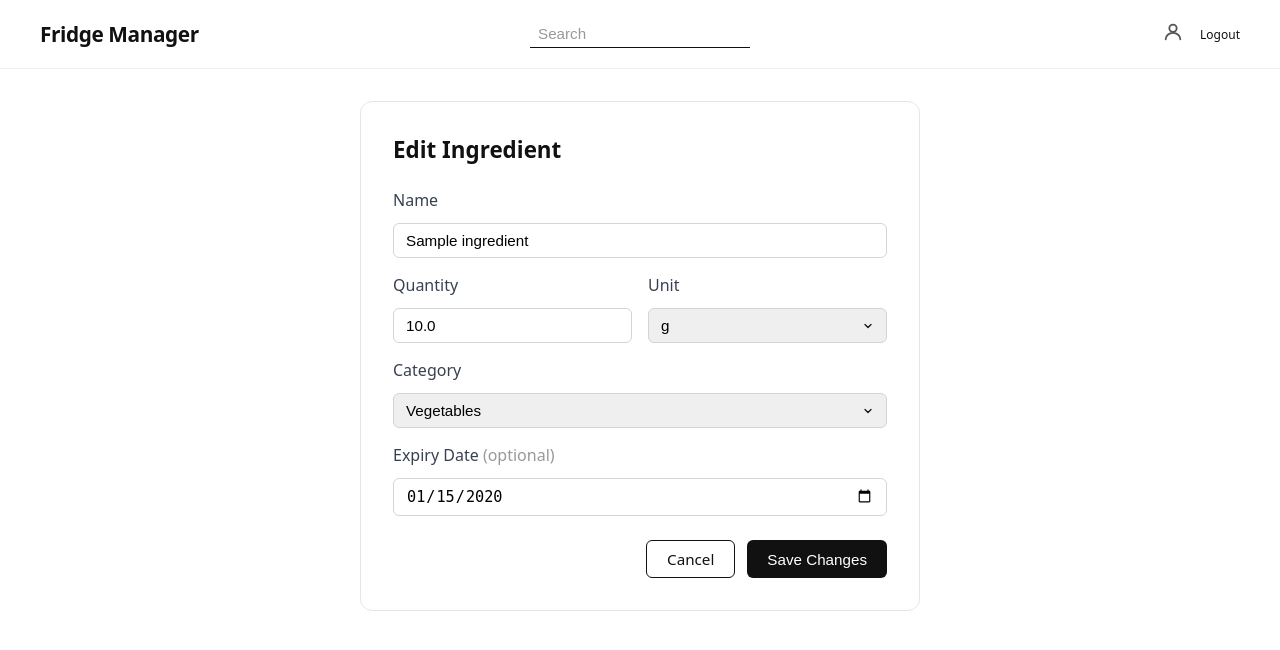
After one commit to ohlunlacassi/fridge-manager-project, a Flask app: page /ingredient/1/edit in a window 1280 px wide. The commit adds this page. Shown: the top 650 px of the page. Run offline with Flask 3, Linux system fonts and the light colour scheme; a user stored in the database is signed in; tables that the repository leaves empty hold one stand-in row (values such as "Sample post").

Commit message:
Add edit ingredient route, modal-style form, and edit icon on card

```diff
--- a/app/routes.py
+++ b/app/routes.py
@@ -88,6 +88,70 @@ def ingredient_add():
 
     return render_template("ingredients/ingredient_add.html", categories=CATEGORIES, units=UNITS, today=datetime.date.today().isoformat())
 
+@main.route("/ingredient/<int:id>/edit", methods=["GET", "POST"])
+@login_required
+def ingredient_edit(id: int):
+    """Show the edit form (GET) and save changes (POST)."""
+    ingredient = Ingredient.query.get_or_404(id)
+
+    # Ensure the ingredient belongs to the current user.
+    if ingredient.user_id != current_user.id:
+        abort(403)
+
+    if request.method == "POST":
+        name = request.form.get("name", "").strip()
+        quantity = request.form.get("quantity", "").strip()
+        unit = request.form.get("unit", "").strip()
+        category = request.form.get("category", "").strip()
+        expiry_date_str = request.form.get("expiry_date", "").strip()
+
+        if not name:
+            flash("Name is required.", "error")
+            return render_template("ingredients/ingredient_edit.html",
+                                   ingredient=ingredient, categories=CATEGORIES, units=UNITS)
+
+        try:
+            quantity = float(quantity)
+            if quantity <= 0:
+                raise ValueError
+        except ValueError:
+            flash("Quantity must be a positive number.", "error")
+            return render_template("ingredients/ingredient_edit.html",
+                                   ingredient=ingredient, categories=CATEGORIES, units=UNITS)
+
+        if unit not in UNITS:
+            flash("Please select a valid unit.", "error")
+            return render_template("ingredients/ingredient_edit.html",
+                                   ingredient=ingredient, categories=CATEGORIES, units=UNITS)
+
+        if category not in CATEGORIES:
+            flash("Please select a valid category.", "error")
+            return render_template("ingredients/ingredient_edit.html",
+                                   ingredient=ingredient, categories=CATEGORIES, units=UNITS)
+
+        expiry_date = None
+        if expiry_date_str:
+            try:
+                expiry_date = datetime.date.fromisoformat(expiry_date_str)
+            except ValueError:
+                flash("Invalid expiry date.", "error")
+                return render_template("ingredients/ingredient_edit.html",
+                                       ingredient=ingredient, categories=CATEGORIES, units=UNITS)
+
+        # Update the ingredient fields.
+        ingredient.name = name
+        ingredient.quantity = quantity
+        ingredient.unit = unit
+        ingredient.category = category
+        ingredient.expiry_date = expiry_date
+        db.session.commit()
+
+        flash(f'"{name}" has been updated.', "success")
+        return redirect(url_for("main.index"))
+
+    return render_template("ingredients/ingredient_edit.html",
+                           ingredient=ingredient, categories=CATEGORIES, units=UNITS)
+
 
 @main.route("/register", methods=["GET", "POST"])
 def register():
--- a/app/static/css/components.css
+++ b/app/static/css/components.css
@@ -97,8 +97,14 @@
 /* ── Card top ── */
 .ingredient-card-top {
   display: flex;
+  justify-content: space-between;
+  align-items: flex-start;
+}
+
+.ingredient-card-info {
+  display: flex;
   flex-direction: column;
-  gap: 0.3rem;
+  gap: 0.25rem;
 }
 
 .ingredient-name {
--- /dev/null
+++ b/app/templates/ingredients/ingredient_edit.html
@@ -0,0 +1,55 @@
+{% extends "base.html" %}
+
+{% block title %}Edit Ingredient — Fridge Manager{% endblock %}
+
+{% block content %}
+<div class="form-page">
+    <div class="form-card">
+        <h1>Edit Ingredient</h1>
+
+        <form method="POST" action="{{ url_for('main.ingredient_edit', id=ingredient.id) }}">
+
+            <div class="form-group">
+                <label for="name">Name</label>
+                <input type="text" id="name" name="name" value="{{ ingredient.name }}" required>
+            </div>
+
+            <div class="form-row">
+                <div class="form-group">
+                    <label for="quantity">Quantity</label>
+                    <input type="number" id="quantity" name="quantity" step="0.01" min="0.01"
+                           value="{{ ingredient.quantity }}" required>
+                </div>
+                <div class="form-group">
+                    <label for="unit">Unit</label>
+                    <select id="unit" name="unit" required>
+                        {% for unit in units %}
+                            <option value="{{ unit }}" {{ 'selected' if ingredient.unit == unit }}>{{ unit }}</option>
+                        {% endfor %}
+                    </select>
+                </div>
+            </div>
+
+            <div class="form-group">
+                <label for="category">Category</label>
+                <select id="category" name="category" required>
+                    {% for cat in categories %}
+                        <option value="{{ cat }}" {{ 'selected' if ingredient.category == cat }}>{{ cat }}</option>
+                    {% endfor %}
+                </select>
+            </div>
+
+            <div class="form-group">
+                <label for="expiry_date">Expiry Date <span class="muted">(optional)</span></label>
+                <input type="date" id="expiry_date" name="expiry_date"
+                       value="{{ ingredient.expiry_date.isoformat() if ingredient.expiry_date else '' }}">
+            </div>
+
+            <div class="form-actions">
+                <a href="{{ url_for('main.index') }}" class="btn btn-secondary">Cancel</a>
+                <button type="submit" class="btn btn-primary">Save Changes</button>
+            </div>
+        </form>
+    </div>
+</div>
+{% endblock %}
```
Also changed, not shown: app/templates/ingredients/dashboard.html (+25 -3 lines), migrations/versions/d0eb0aaf6bc8_initial_schema.py (added, +73 -0 lines).
